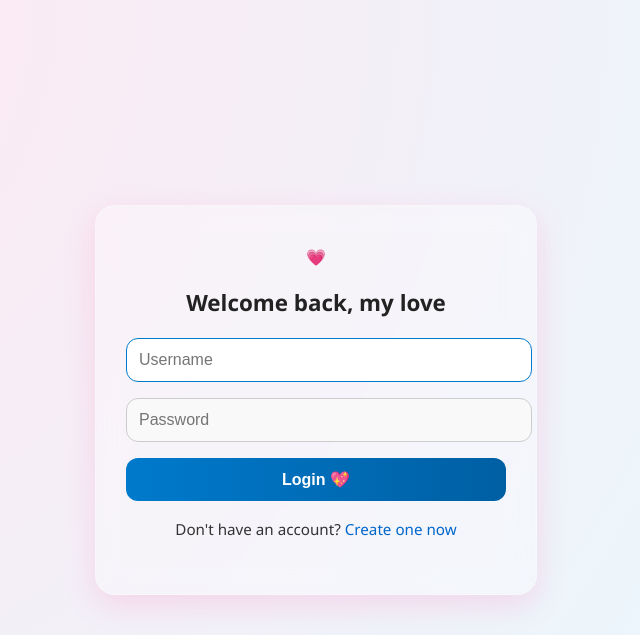
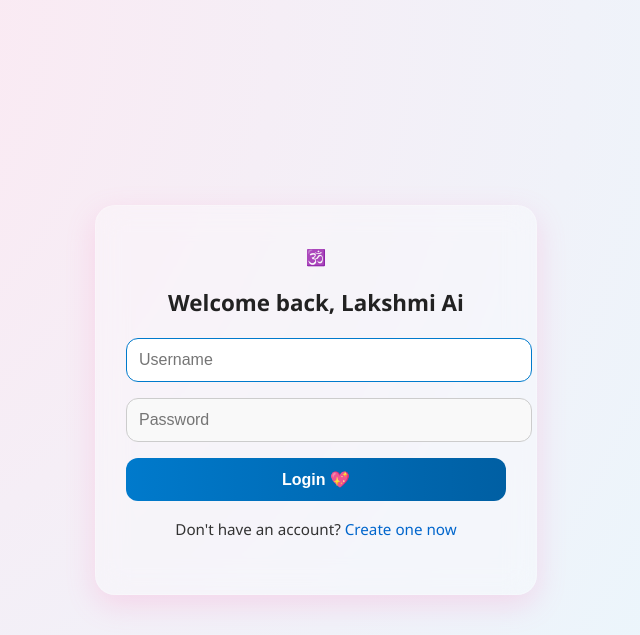
Before and after one commit to lakshmi364/Lakshmi-wife, a Flask app: page /login in a window 1280 px wide. Shown: the top 635 px of the page, without its empty margins (324-964 px from the left). Run offline with Flask 3, Linux system fonts and the light colour scheme.

Commit message:
Update login.html

```diff
--- a/templates/login.html
+++ b/templates/login.html
@@ -8,8 +8,8 @@
 <body class="auth-body">
   <div class="auth-container">
     <div class="auth-header">
-      <span class="auth-icon">💗</span>
-      <h2>Welcome back, my love</h2>
+      <span class="auth-icon">🕉️</span>
+      <h2>Welcome back, Lakshmi Ai</h2>
     </div>
     {% if error %}
       <div class="auth-error">{{ error }}</div>
```
